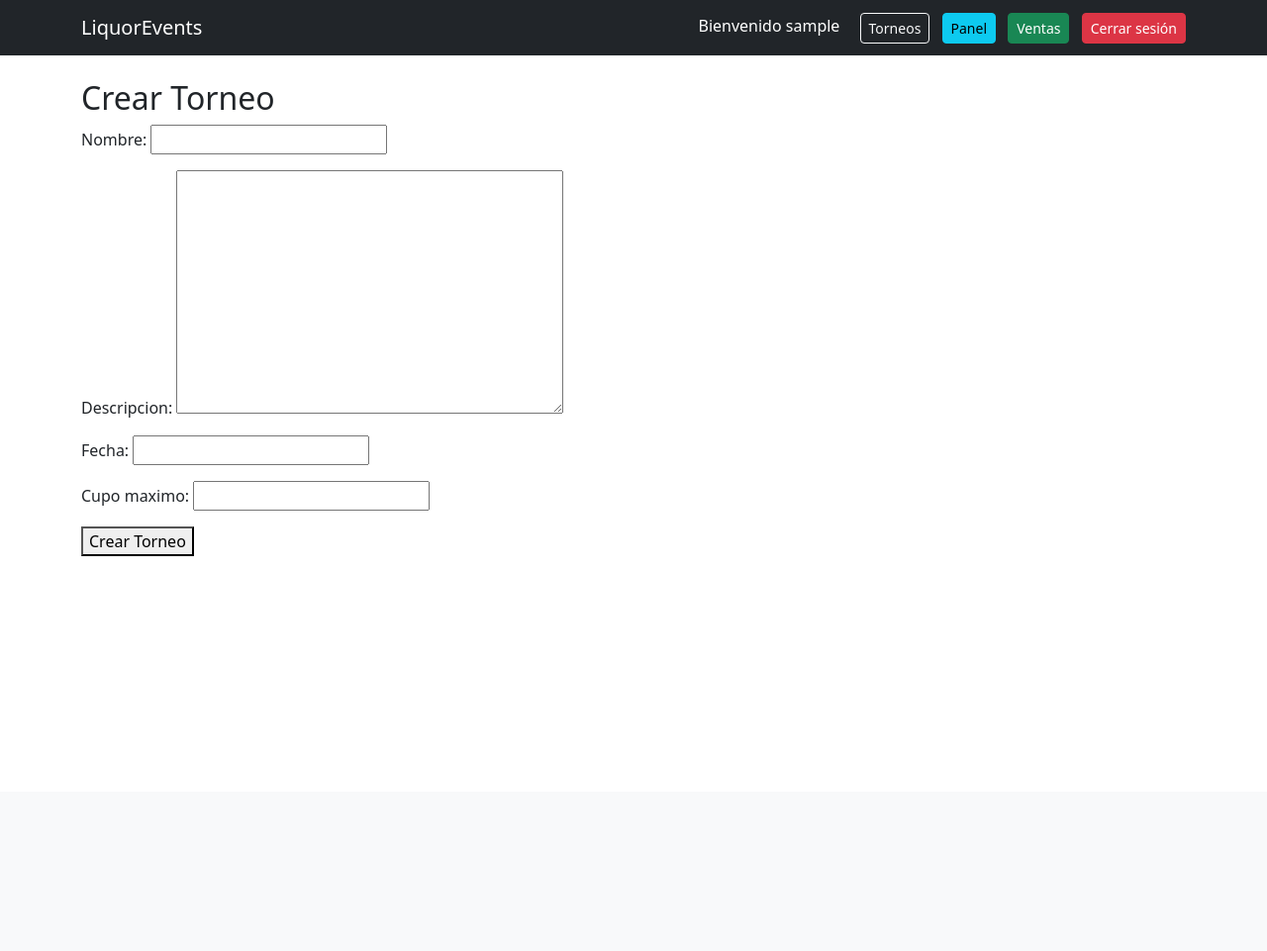
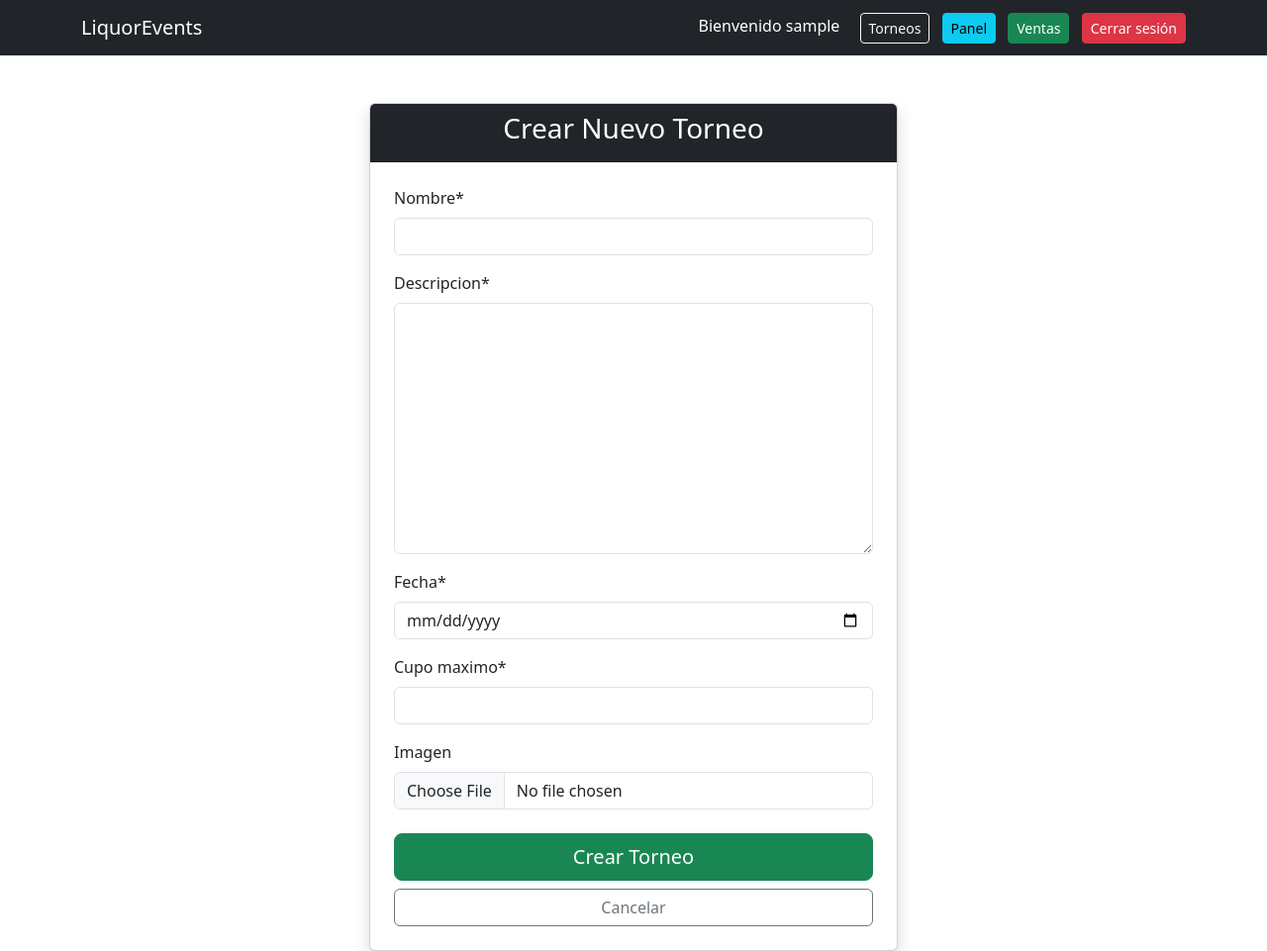
Before and after one commit to Nataly2802/LiquorEventsDjango, a Django app: page /crear/ in a window 1280 px wide. Shown: the whole page at 99% size. Before the commit the page ends 562 px from the top, so only its background shows below. Run offline with Django 5.2, Linux system fonts and the light colour scheme; the visitor is signed in with stand-in values (Sample User, id 1); some libraries are stand-ins or nearby versions.

Commit message:
Poder subir imagen desde formulario de torneos

```diff
--- a/LiquorEvents/settings.py
+++ b/LiquorEvents/settings.py
@@ -40,6 +40,8 @@ INSTALLED_APPS = [
     'usuarios',
     'inventario',
     'django.contrib.humanize',
+    'crispy_forms',
+    'crispy_bootstrap5',
 ]
 
 MIDDLEWARE = [
@@ -124,3 +126,5 @@ AUTH_USER_MODEL = 'usuarios.Usuario'
 LOGIN_URL = '/login/'
 LOGIN_REDIRECT_URL = 'redireccion_rol'
 LOGOUT_REDIRECT_URL = 'lista_torneos'
+CRISPY_ALLOWED_TEMPLATE_PACKS = "bootstrap5"
+CRISPY_TEMPLATE_PACK = "bootstrap5"
--- a/torneos/forms.py
+++ b/torneos/forms.py
@@ -4,4 +4,15 @@ from .models import Torneo
 class TorneoForm(forms.ModelForm):
     class Meta:
         model = Torneo
-        fields = ['nombre', 'descripcion', 'fecha', 'cupo_maximo']
+        fields = ['nombre', 'descripcion', 'fecha', 'cupo_maximo', 'imagen']
+        widgets = {
+            'fecha': forms.DateInput(
+                format='%Y-%m-%d',
+                attrs={'type': 'date', 'class': 'form-control'}
+            ),
+        }
+
+    def __init__(self, *args, **kwargs):
+        super().__init__(*args, **kwargs)
+        if self.instance and self.instance.fecha:
+            self.initial['fecha'] = self.instance.fecha.strftime('%Y-%m-%d')
--- a/torneos/templates/torneos/crear_torneo.html
+++ b/torneos/templates/torneos/crear_torneo.html
@@ -1,12 +1,31 @@
 {% extends 'base/base.html' %}
+{% load crispy_forms_tags %}
+{% block contenido %}
+<div class="container mt-5">
+    <div class="row justify-content-center">
+        <div class="col-md-6">
+            <div class="card shadow">
+                <div class="card-header bg-dark text-white text-center">
+                    <h3>Crear Nuevo Torneo</h3>
+                </div>
+                <div class="card-body p-4">
+                    <form method="POST" enctype="multipart/form-data">
+                        {% csrf_token %}
 
-{% block contenido %}
-<h2>Crear Torneo</h2>
+                        {{ form|crispy }}
 
-<form method="post">
-    {% csrf_token %}
-    {{ form.as_p }}
-    <button type="submit">Crear Torneo</button>
-</form>
-
+                        <div class="d-grid gap-2 mt-4">
+                            <button type="submit" class="btn btn-success btn-lg">
+                                Crear Torneo
+                            </button>
+                            <a href="{% url 'lista_torneos' %}" class="btn btn-outline-secondary">
+                                Cancelar
+                            </a>
+                        </div>
+                    </form>
+                </div>
+            </div>
+        </div>
+    </div>
+</div>
 {% endblock %}
--- a/torneos/views.py
+++ b/torneos/views.py
@@ -72,7 +72,7 @@ def crear_torneo(request):
         return HttpResponseForbidden("No tienes permiso para crear torneos")
 
     if request.method == 'POST':
-        form = TorneoForm(request.POST)
+        form = TorneoForm(request.POST, request.FILES)
         if form.is_valid():
             form.save()
             messages.success(request, "Torneo creado correctamente")
@@ -123,7 +123,7 @@ def editar_torneo(request, torneo_id):
         return HttpResponseForbidden("No tienes permiso para editar torneos")
 
     if request.method == 'POST':
-        form = TorneoForm(request.POST, instance=torneo)
+        form = TorneoForm(request.POST, request.FILES, instance=torneo)
         if form.is_valid():
             form.save()
             messages.success(request, "Torneo actualizado correctamente")
```
Also changed, not shown: static/IMG/torneos/BOLIRANA.jfif (added), static/IMG/torneos/TEJO.jfif (added), static/IMG/torneos/TRES_BANDAS.jfif (added), static/IMG/torneos/billar_tdG9fJE.jfif (deleted), static/IMG/torneos/billar_xFGYo39.jfif (deleted).
